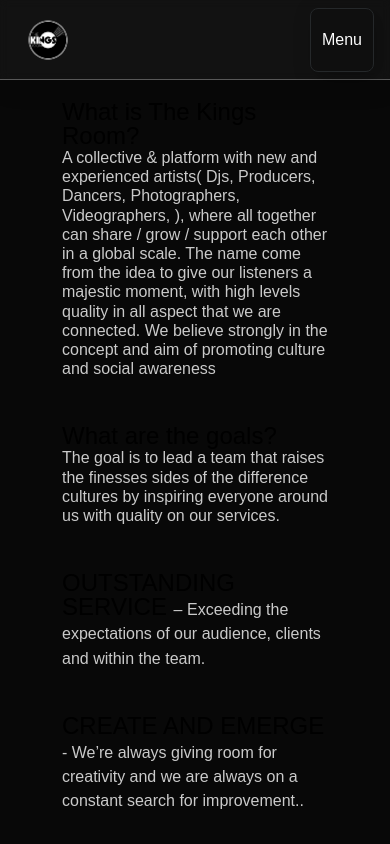
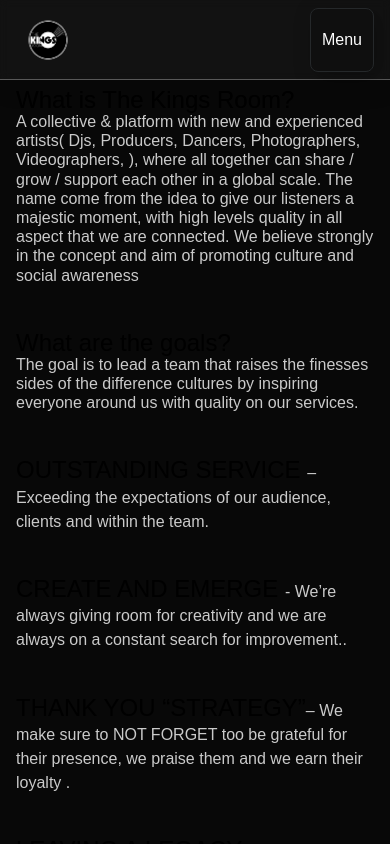
Before and after one commit to robonexx/thekingsroom, a React (Vite) app: page /thekingsroom in a window 390 px wide. Shown: the top 844 px of the page. Built offline with nearby package versions, Linux system fonts and the light colour scheme; a web font is replaced by a local one.

Commit message:
kingsroom page spacing fix on mobile

```diff
--- a/src/pages/thekingsroom/tkr.module.scss
+++ b/src/pages/thekingsroom/tkr.module.scss
@@ -11,7 +11,7 @@
        }
 
        @media screen and (max-width: 40em) {
-          padding: 100px 46px;
+          padding: 5.5rem 0;
 
      }
 
```
